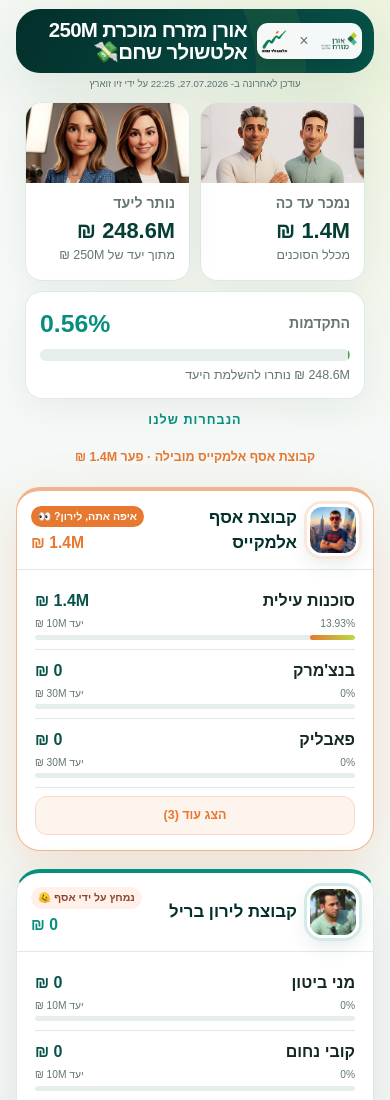
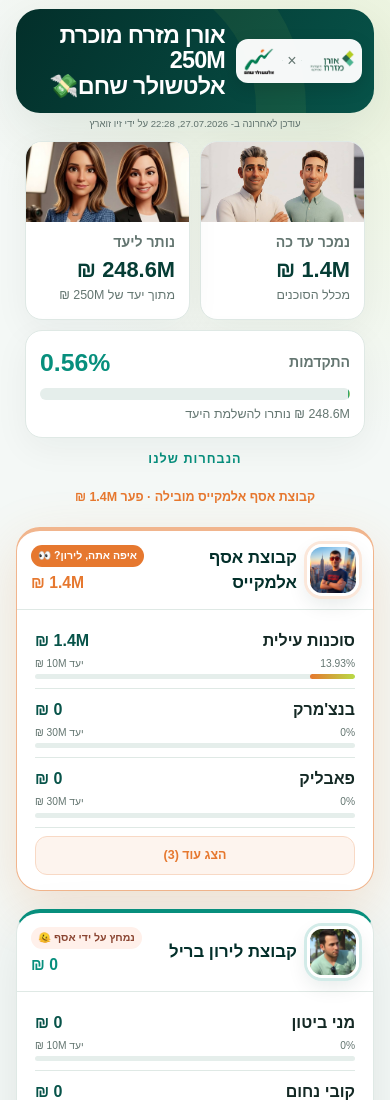
Before and after one commit to zivzuaretz/OrenMizrahAlt, a website: page index.html in a window 390 px wide. Shown: the top 1100 px of the page. Drawn offline with Linux system fonts and the light colour scheme.

Commit message:
style: enlarge campaign title and brand lockup

```diff
--- a/data.json
+++ b/data.json
@@ -4,7 +4,7 @@
     "target": 250000000,
     "currency": "ILS",
     "deadline": "2026-12-31",
-    "lastUpdated": "2026-07-27T22:25:43+03:00",
+    "lastUpdated": "2026-07-27T22:28:00+03:00",
     "banterIndex": 0
   },
   "teams": [
--- a/index.html
+++ b/index.html
@@ -6,7 +6,7 @@
   <meta name="theme-color" content="#063d35">
   <meta name="description" content="לוח ניהול מכירות לקמפיין אורן מזרח מוכרת 250M אלטשולר שחם💸">
   <title>אורן מזרח מוכרת 250M אלטשולר שחם💸</title>
-  <link rel="stylesheet" href="styles.css?v=20260727-30">
+  <link rel="stylesheet" href="styles.css?v=20260727-31">
 </head>
 <body>
   <a class="skip-link" href="#main">דלגו לתוכן הראשי</a>
@@ -83,6 +83,6 @@
     </article>
   </template>
 
-  <script src="app.js?v=20260727-30" defer></script>
+  <script src="app.js?v=20260727-31" defer></script>
 </body>
 </html>
--- a/styles.css
+++ b/styles.css
@@ -91,14 +91,14 @@
 .sr-only { position: absolute; width: 1px; height: 1px; padding: 0; margin: -1px; overflow: hidden; clip: rect(0,0,0,0); white-space: nowrap; border: 0; }
 @media (max-width: 699px) {
   .shell { padding-top: 9px; }
-  .hero { grid-template-columns: 105px minmax(0,1fr); gap: 10px; padding: 10px 12px; border-radius: 24px; }
-  .hero-brand { padding: 3px 5px; border-radius: 11px; }
-  .hero-brand .brand-logo { width: 27px; height: 30px; }
-  .hero-brand .brand-logo--oren { width: 38px; }
-  .hero-brand .partnership { flex-basis: 16px; }
+  .hero { grid-template-columns: 126px minmax(0,1fr); gap: 11px; padding: 14px 12px; border-radius: 24px; }
+  .hero-brand { padding: 4px 6px; border-radius: 12px; }
+  .hero-brand .brand-logo { width: 32px; height: 36px; }
+  .hero-brand .brand-logo--oren { width: 46px; }
+  .hero-brand .partnership { flex-basis: 20px; }
   .hero__subtitle { display: none; }
   .update-status { margin-top: 4px; font-size: .6rem; }
-  h1 { font-size: clamp(1.22rem, 5.25vw, 1.42rem); line-height: 1.08; }
+  h1 { font-size: clamp(1.4rem, 6vw, 1.63rem); line-height: 1.08; }
   .overview { grid-template-columns: repeat(2, minmax(0, 1fr)); gap: 10px; margin: 10px 9px 0; }
   .metric { min-width: 0; padding: 15px 14px; border-radius: 17px; }
   .metric--with-image { padding-top: 0; }
```
